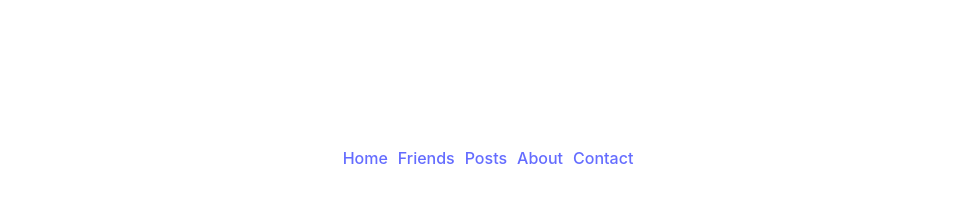
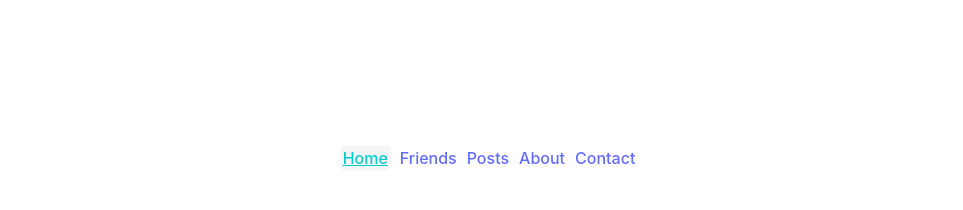
Before and after one commit to mrfhmd7/intro-to-react-router, a React (Vite) app: page / in a window 1280 px wide. Shown: the part 180-390 px from the top of the page, without its empty margins (157-1120 px from the left). Built offline with nearby package versions, Linux system fonts and the light colour scheme.

Commit message:
active link and not found route added

```diff
--- /dev/null
+++ b/src/components/ActiveLink/ActiveLink.css
@@ -0,0 +1,7 @@
+.active{
+     background-color: whitesmoke;
+     text-decoration: underline;
+     color: darkturquoise;
+     padding: 2px;
+     border-radius: 3px;
+}
--- /dev/null
+++ b/src/components/ActiveLink/ActiveLink.jsx
@@ -0,0 +1,16 @@
+import React from "react";
+import './ActiveLink.css'
+import { NavLink } from "react-router-dom";
+
+const ActiveLink = ({ to, children }) => {
+  return (
+    <NavLink
+          to={to}
+          className={({ isActive}) => isActive ? "active" : "" }
+    >
+          {children}
+    </NavLink>
+  );
+};
+
+export default ActiveLink;
--- a/src/components/Header/Header.jsx
+++ b/src/components/Header/Header.jsx
@@ -1,15 +1,16 @@
 import React from 'react';
 import { Link } from 'react-router-dom';
 import './Header.css'
+import ActiveLink from '../ActiveLink/ActiveLink';
 
 const Header = () => {
      return (
           <nav>
-               <Link to="/">Home</Link>
-               <Link to='/friends'>Friends</Link>
-               <Link to='/posts'>Posts</Link>
-               <Link to="/about">About</Link>
-               <Link to="/contact">Contact</Link>
+               <ActiveLink to="/">Home</ActiveLink>
+               <ActiveLink to='/friends'>Friends</ActiveLink>
+               <ActiveLink to='/posts'>Posts</ActiveLink>
+               <ActiveLink to="/about">About</ActiveLink>
+               <ActiveLink to="/contact">Contact</ActiveLink>
           </nav>
      );
 };
--- a/src/components/Home/Home.jsx
+++ b/src/components/Home/Home.jsx
@@ -1,11 +1,13 @@
 import React from 'react';
-import { Outlet } from 'react-router-dom';
+import { Outlet, useNavigation } from 'react-router-dom';
 import Header from '../Header/Header';
 
 const Home = () => {
+     const navigation = useNavigation();
      return (
           <div>
                <Header></Header>
+               <div>{navigation.state === "loading" && "loading..."}</div>
                <Outlet></Outlet>
           </div>
      );
--- /dev/null
+++ b/src/components/NotFound/NotFound.jsx
@@ -0,0 +1,11 @@
+import React from 'react';
+
+const NotFound = () => {
+     return (
+          <div>
+               <h1>❌404❌ not found...</h1>
+          </div>
+     );
+};
+
+export default NotFound;
--- a/src/main.jsx
+++ b/src/main.jsx
@@ -12,6 +12,7 @@ import Friends from "./components/Friends/Friends.jsx";
 import FriendDetail from "./components/FriendDetail/FriendDetail.jsx";
 import Posts from "./components/Posts/Posts.jsx";
 import PostDetail from "./components/PostDetail/PostDetail.jsx";
+import NotFound from "./components/NotFound/NotFound.jsx";
 
 // const router = createBrowserRouter([
 //   {
@@ -71,6 +72,10 @@ const router = createBrowserRouter([
         path: "contact",
         element: <Contact></Contact>,
       },
+      {
+        path: '*',
+        element: <NotFound></NotFound>
+      },
     ],
   },
 ]);
```
